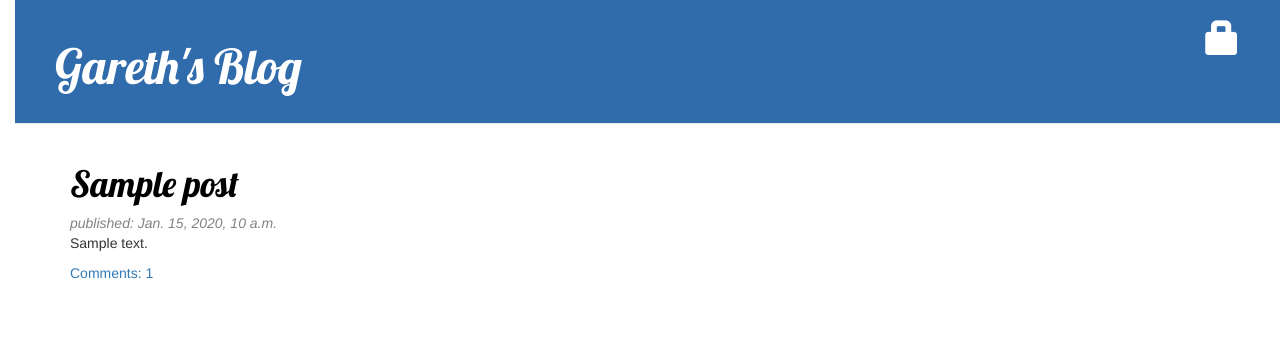
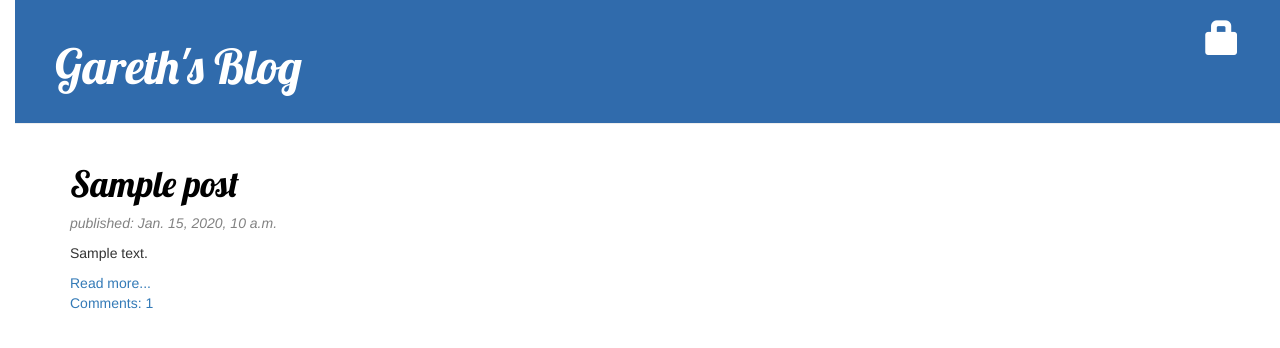
Before and after one commit to Gmiller290488/myBlog, a Django app: template myblog/blog/templates/blog/post_list.html in a window 1280 px wide. Shown: the top 348 px of the page. Run offline with Django 3.2, Linux system fonts and the light colour scheme; the template is opened without the code that fills it: values that come from a table or form of the project are taken from there, others are empty; tables that the repository leaves empty hold one stand-in row (values such as "Sample post"); parts of the project's set-up code (start-up, migrations or seed data) failed here and were passed over; some libraries are stand-ins or nearby versions.

Commit message:
changed home page to show read more on longer posts

```diff
--- a/myblog/blog/templates/blog/post_list.html
+++ b/myblog/blog/templates/blog/post_list.html
@@ -10,7 +10,8 @@
     <div class="date">
         published: {{ post.published_date }}
     </div>
-    <p>{{ post.text|linebreaksbr }}</p>
+    <p>{{ post.text|safe|truncatewords:"50"|linebreaks }}</p>
+    <a href="{% url 'post_detail' pk=post.pk %}">Read more...</a><br>
     <a href="{% url 'post_detail' pk=post.pk %}">Comments: {{ post.approved_comments.count }}</a>
 </div>
 {% endfor %}
```
